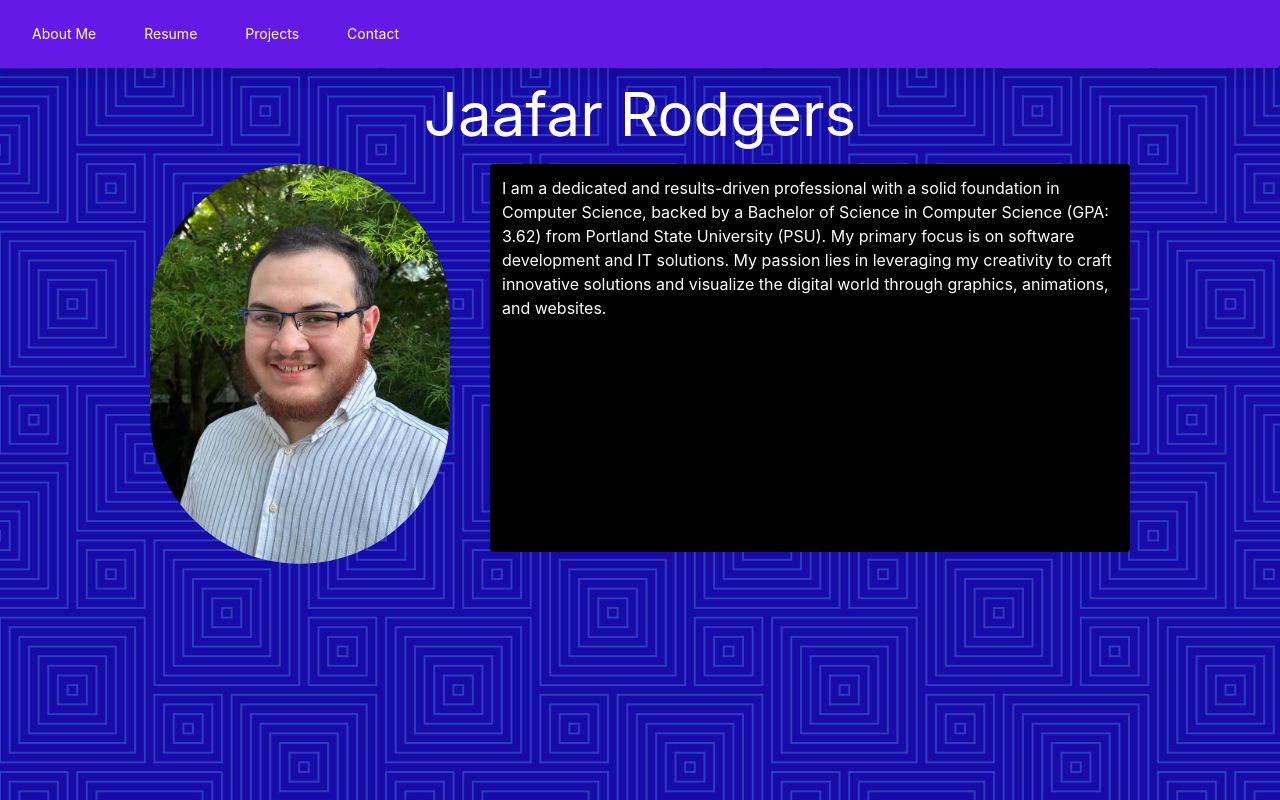
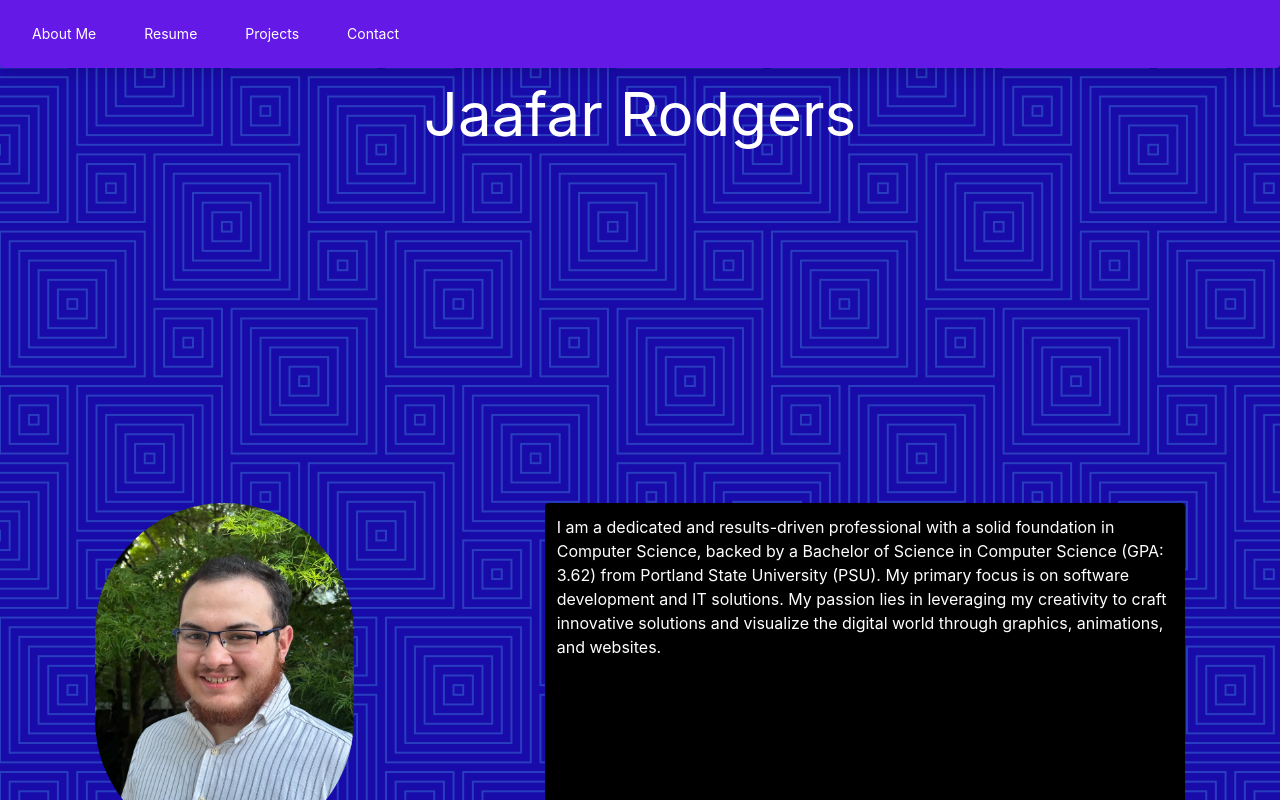
Before and after one commit to MrFiszbi1/Portfolio-Jaafar-Rodgers, a React (Vite) app in the folder vite-project/: page / in a window 1280 px wide. Built offline with nearby package versions, Linux system fonts and the light colour scheme.

Commit message:
playing with CSS
playing with bio page CSS

```diff
--- a/vite-project/src/components/Bio.tsx
+++ b/vite-project/src/components/Bio.tsx
@@ -1,6 +1,6 @@
 export function Bio() {
     return (
-        <div className="me-auto mt-3 bg-black rounded h-auto w-1/2">
+        <div className="mx-auto mt-3 bg-black rounded overflow-auto w-1/2 h-1/3">
             <p className="mx-3 mt-3">
                 I am a dedicated and results-driven professional with a solid foundation in Computer Science,
                 backed by a Bachelor of Science in Computer Science (GPA: 3.62) from Portland State University (PSU).
--- a/vite-project/src/components/Name.tsx
+++ b/vite-project/src/components/Name.tsx
@@ -1,5 +1,5 @@
 export function Name() {
     return (
-        <h1 className="mx-auto text-6xl mb-2">Jaafar Rodgers</h1>
+        <h1 className="mx-auto sm:text-6xl mb-2 text-5xl">Jaafar Rodgers</h1>
     )
 }
--- a/vite-project/src/components/ProfilePic.tsx
+++ b/vite-project/src/components/ProfilePic.tsx
@@ -6,7 +6,7 @@ export function ProfilePic() {
         <img
             src={`${baseUrl}${imagePath}`}
             alt = "Profile Picture of Jaafar Rodgers"
-            className="w-auto rounded-full ms-auto me-10 mt-3 h-full"
+            className="rounded-full mx-auto mt-3 h-1/3"
         />
     )
 }
--- a/vite-project/src/pages/AboutMePage.tsx
+++ b/vite-project/src/pages/AboutMePage.tsx
@@ -7,7 +7,7 @@ const AboutMePage = () => {
     return (
         <div className="flex flex-col h-full">
             <Name />
-            <div className="flex flex-row h-1/2">
+            <div className="flex flex-col sm:flex-row items-center justify-center">
                 <ProfilePic />
                 <Bio />
             </div>
```
